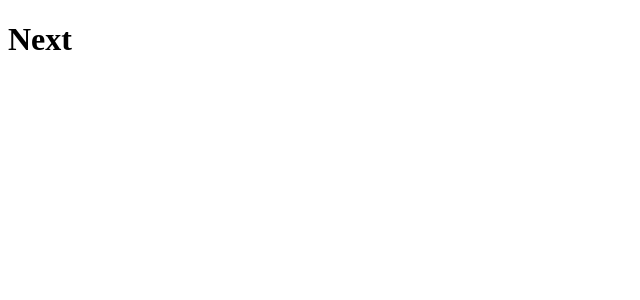
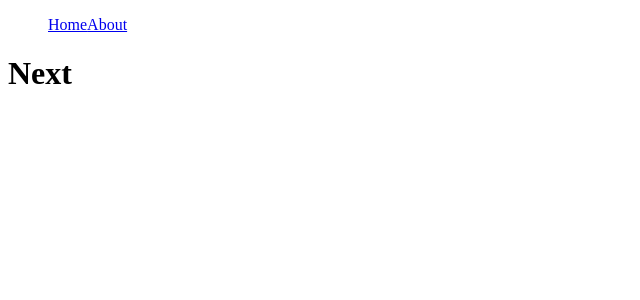
Before and after one commit to alanmaranto/curso-de-next-js, a Next.js app: page / in a window 1280 px wide. Shown: the top 300 px of the page, without its empty margins (0-640 px from the left). Built offline with nearby package versions, Linux system fonts and the light colour scheme.

Commit message:
enlazando paginas

```diff
--- /dev/null
+++ b/components/Navbar/Navbar.js
@@ -0,0 +1,18 @@
+import React from "react";
+import Link from "next/link";
+const Navbar = () => {
+  return (
+    <nav>
+      <menu>
+        <Link href="/">
+          <a>Home</a>
+        </Link>
+        <Link href="/about">
+          <a>About</a>
+        </Link>
+      </menu>
+    </nav>
+  );
+};
+
+export default Navbar;
--- a/pages/index.js
+++ b/pages/index.js
@@ -1,8 +1,10 @@
 import React from "react";
+import Navbar from "../components/Navbar/Navbar";
 
 const Home = () => {
   return (
     <div>
+      <Navbar />
       <h1>Next</h1>
     </div>
   );
```
Also changed, not shown: pages/about.js (+7 -1 lines).
